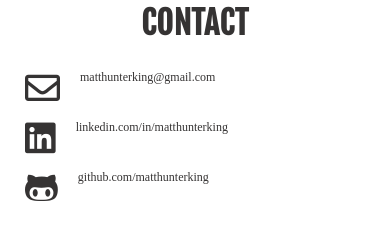
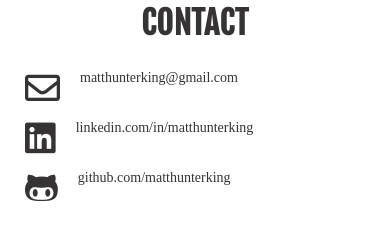
Before and after one commit to matthunterking/Old-portfolio, a plain HTML site: page index.html in a window 390 px wide. Shown: the part 2856-3096 px from the top of the page. Drawn offline with nearby package versions, Linux system fonts and the light colour scheme.

Commit message:
Increased font size for mobile contact

```diff
--- a/scss/partials/_typography.scss
+++ b/scss/partials/_typography.scss
@@ -52,7 +52,7 @@
     font-size: $titleFontSizeMobile;
   }
   .contactText {
-    font-size: $standardFontSizeMobile;
+    font-size: $subTitleSizeMobile;
   }
   .standardText {
     font-size: $standardFontSizeMobile;
```
Also changed, not shown: css/style.css, 1 other file.
